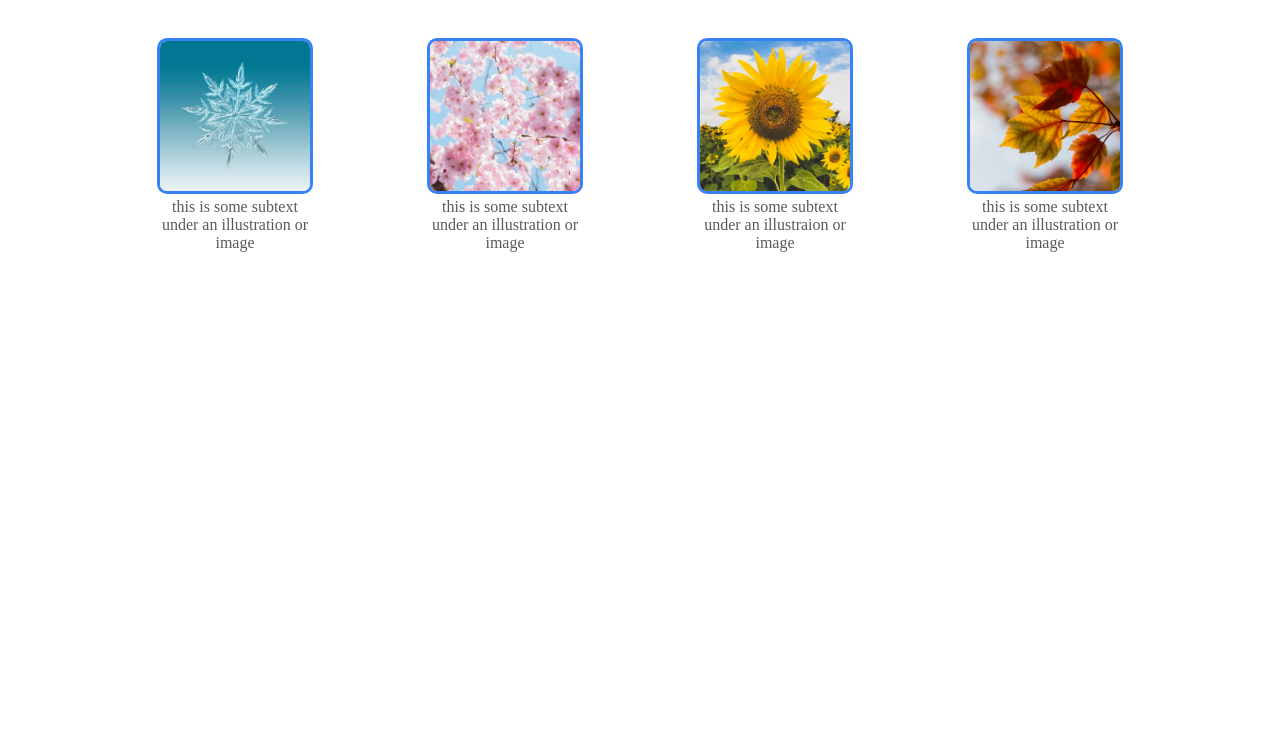
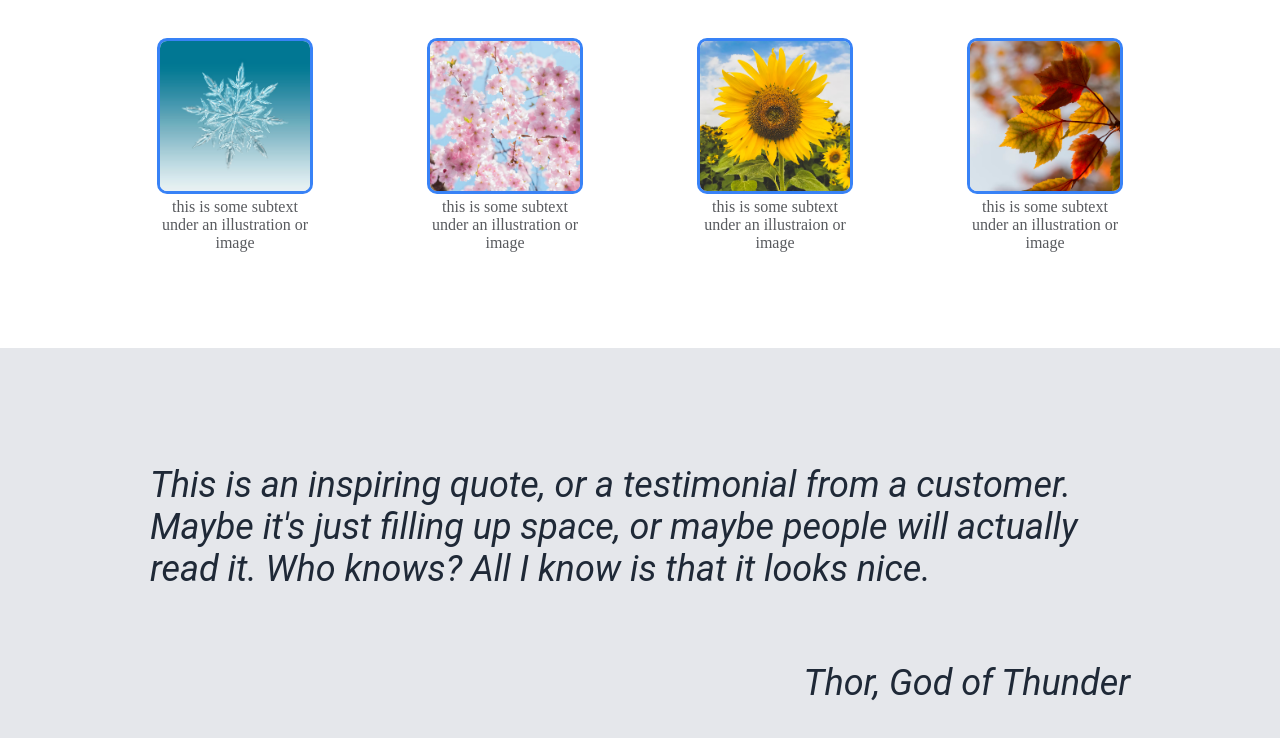
Before and after one commit to T-Khoury/Project-LandingPage, a plain HTML site: page index.html in a window 1280 px wide. Shown: the part 723-1461 px from the top of the page. Before the commit the page ends 1071 px from the top, so only its background shows below. Drawn offline with Linux system fonts and the light colour scheme.

Commit message:
Add section-three html and some styling

```diff
--- a/index.html
+++ b/index.html
@@ -56,6 +56,12 @@
             </div>
         </div>
     </div>
+    <div class="section-three">
+        <div class="quote">
+            <p>This is an inspiring quote, or a testimonial from a customer.  Maybe it's just filling up space, or maybe people will actually read it.  Who knows?  All I know is that it looks nice.</p>
+                <p class="author">Thor, God of Thunder</p>
+        </div>
+    </div>
 
 </body>
 </html>
--- a/styles.css
+++ b/styles.css
@@ -35,6 +35,26 @@
     justify-content: center;
     margin-bottom: 86px;
 
+}
+.section-three {
+    background-color: #E5E7EB;
+    padding: 80px 150px 80px 150px;
+}
+
+.quote {
+    display: flex;
+    flex-direction: column;
+}
+
+.author {
+    align-self: flex-end;
+}
+
+.quote p {
+    font-family: "Roboto", sans-serif;
+    font-size: 36px;
+    font-style: italic;
+    color: #1F2937
 }
 
 .media .image {
```
